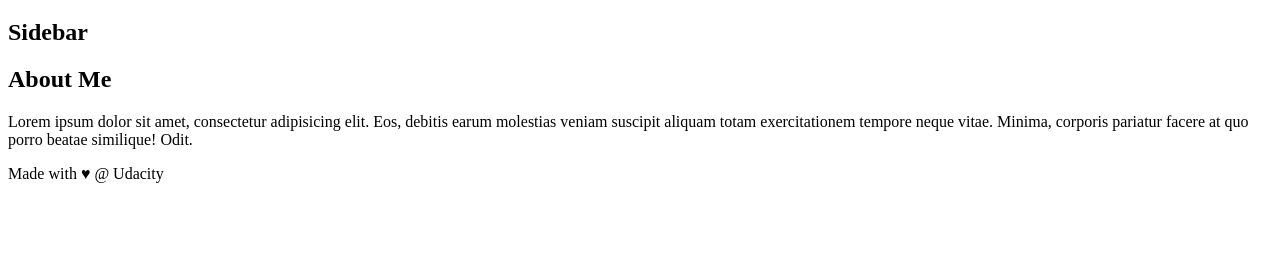
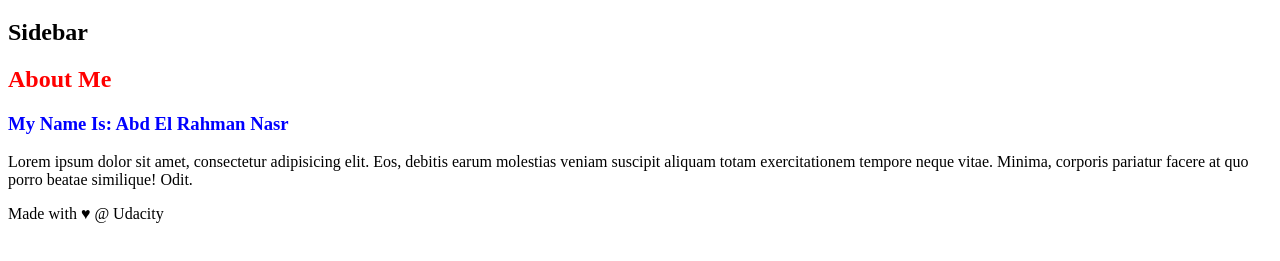
Before and after one commit to Eng-A-Nasr/new-git-project, a plain HTML site: page index.html in a window 1280 px wide. Shown: the part 61-322 px from the top of the page. Drawn offline with Linux system fonts and the light colour scheme.

Commit message:
Adding my name and adding some style

```diff
--- a/index.html
+++ b/index.html
@@ -23,7 +23,9 @@
 
             <h1>Sidebar</h1>
 
-            <h2>About Me</h2>
+            <h2 style="color: red">About Me</h2>
+
+            <h3 style = "color: blue; font-weight: bold;">My Name Is: Abd El Rahman Nasr</h3>
 
             <p>Lorem ipsum dolor sit amet, consectetur adipisicing elit. Eos, debitis earum molestias veniam suscipit aliquam totam exercitationem tempore neque vitae. Minima, corporis pariatur facere at quo porro beatae similique! Odit.</p>
 
```
